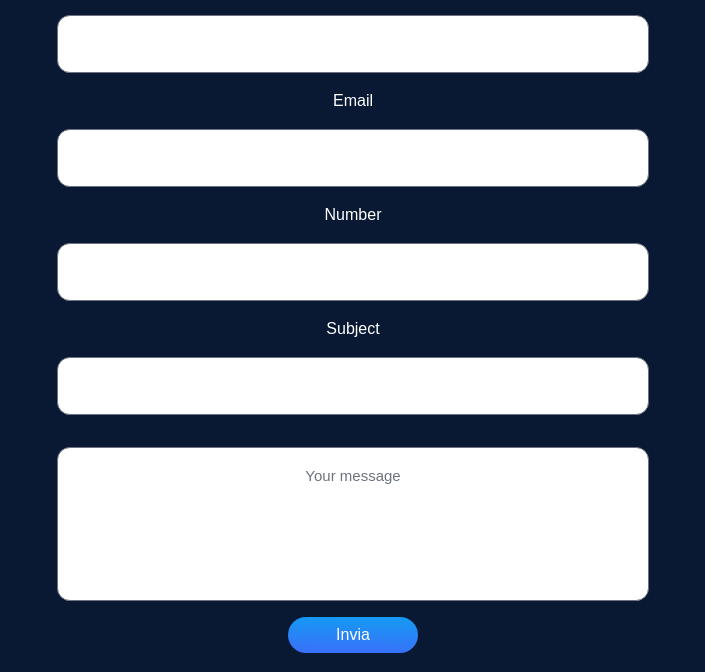
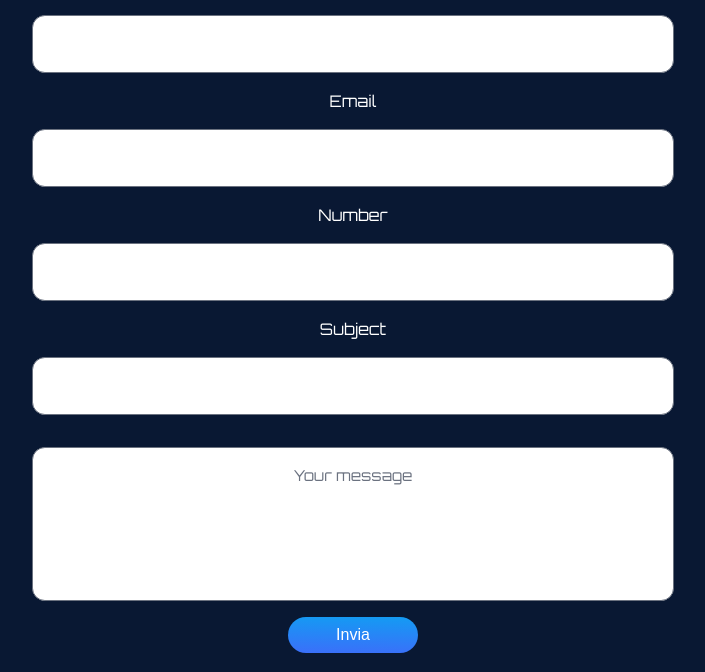
Before and after one commit to paulwebdevpe/paulwebdevpe.github.io, a website: page portfolio/contact/index.html in a window 1280 px wide. Shown: the part 128-800 px from the top of the page, without its empty margins (287-992 px from the left). Drawn offline with nearby package versions, Linux system fonts and the light colour scheme.

Commit message:
creato portfolioo

```diff
--- a/portfolio/contact/index.html
+++ b/portfolio/contact/index.html
@@ -13,6 +13,7 @@
     <link rel="preconnect" href="https://fonts.googleapis.com" />
 
     <link rel="icon" href="../../assets/img/favicon-img.ico" type="image/x-icon" />
+    <link href="https://fonts.googleapis.com/css2?family=Orbitron:wght@400..900&display=swap" rel="stylesheet" />
 
   </head>
 
```
